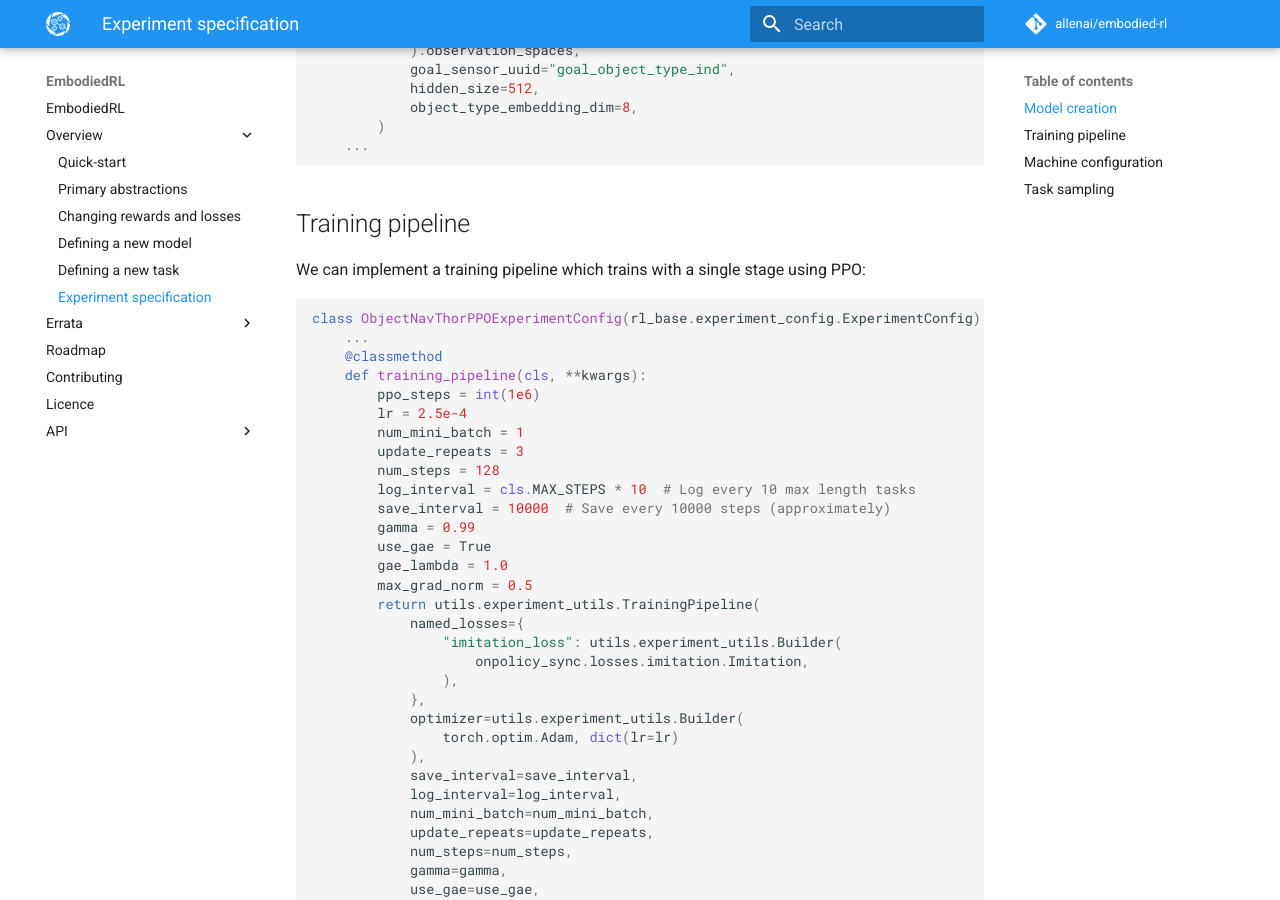
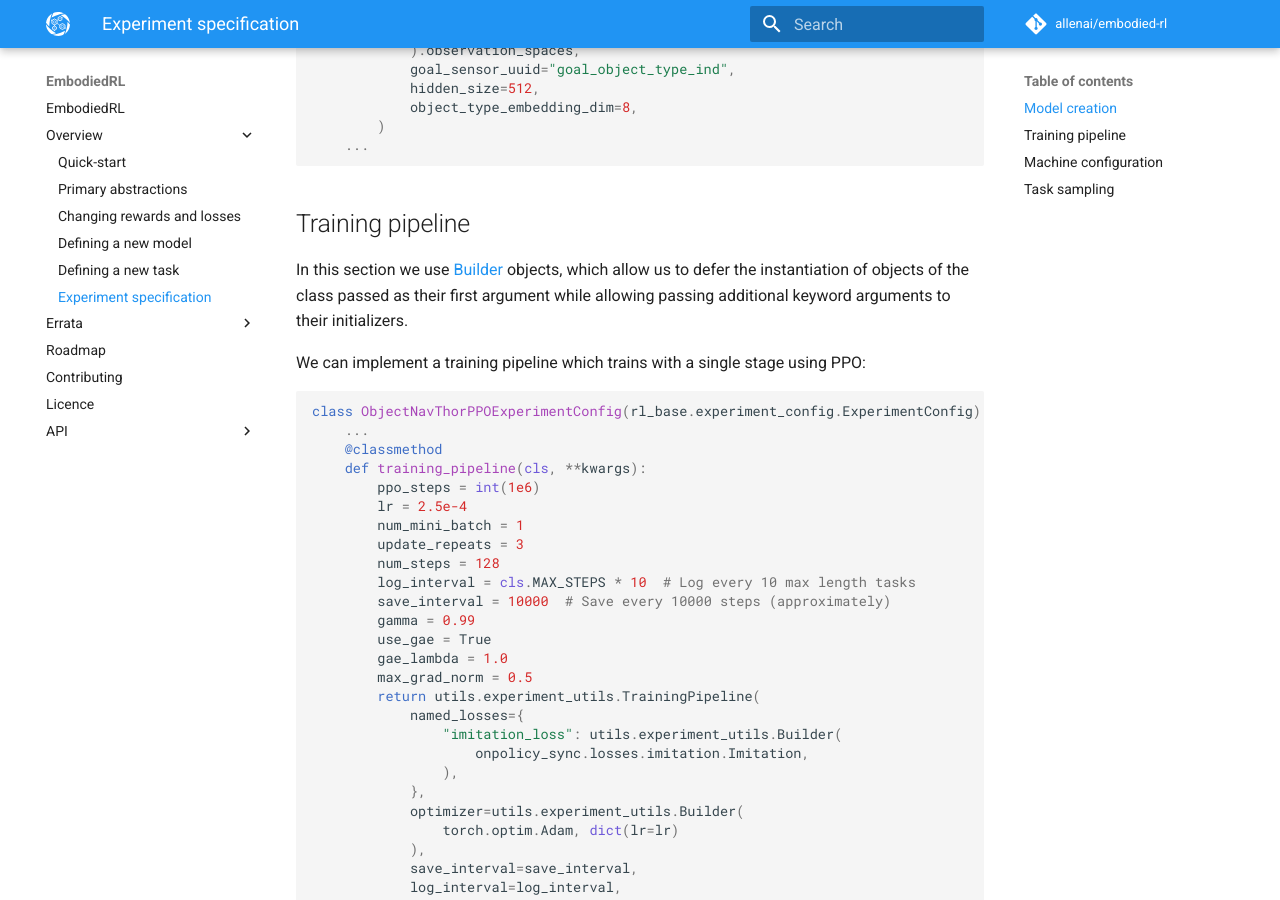
Before and after one commit to allenai/allenact, an MkDocs documentation site: the page built from docs/overview/experiment.md, in a window 1280 px wide and 900 px high, scrolled down 1116 px. Built offline with MkDocs 1.6.1 and Material for MkDocs 9.7.7, drawn with Linux system fonts in a browser that asks for light colours; comment, search, counter and statistics services are not loaded.

Commit message:
Bug fix + docs

````diff
--- a/docs/overview/experiment.md
+++ b/docs/overview/experiment.md
@@ -56,6 +56,10 @@ class ObjectNavThorExperimentConfig(rl_base.experiment_config.ExperimentConfig):
 ```
 
 ## Training pipeline
+
+In this section we use [Builder](/api/utils/experiment_utils#builder) objects, which allow us to defer the instantiation
+of objects of the class passed as their first argument while allowing passing additional keyword arguments to their
+initializers.
 
 We can implement a training pipeline which trains with a single stage using PPO:
 ```python
````
Also changed, not shown: 1 other file.
